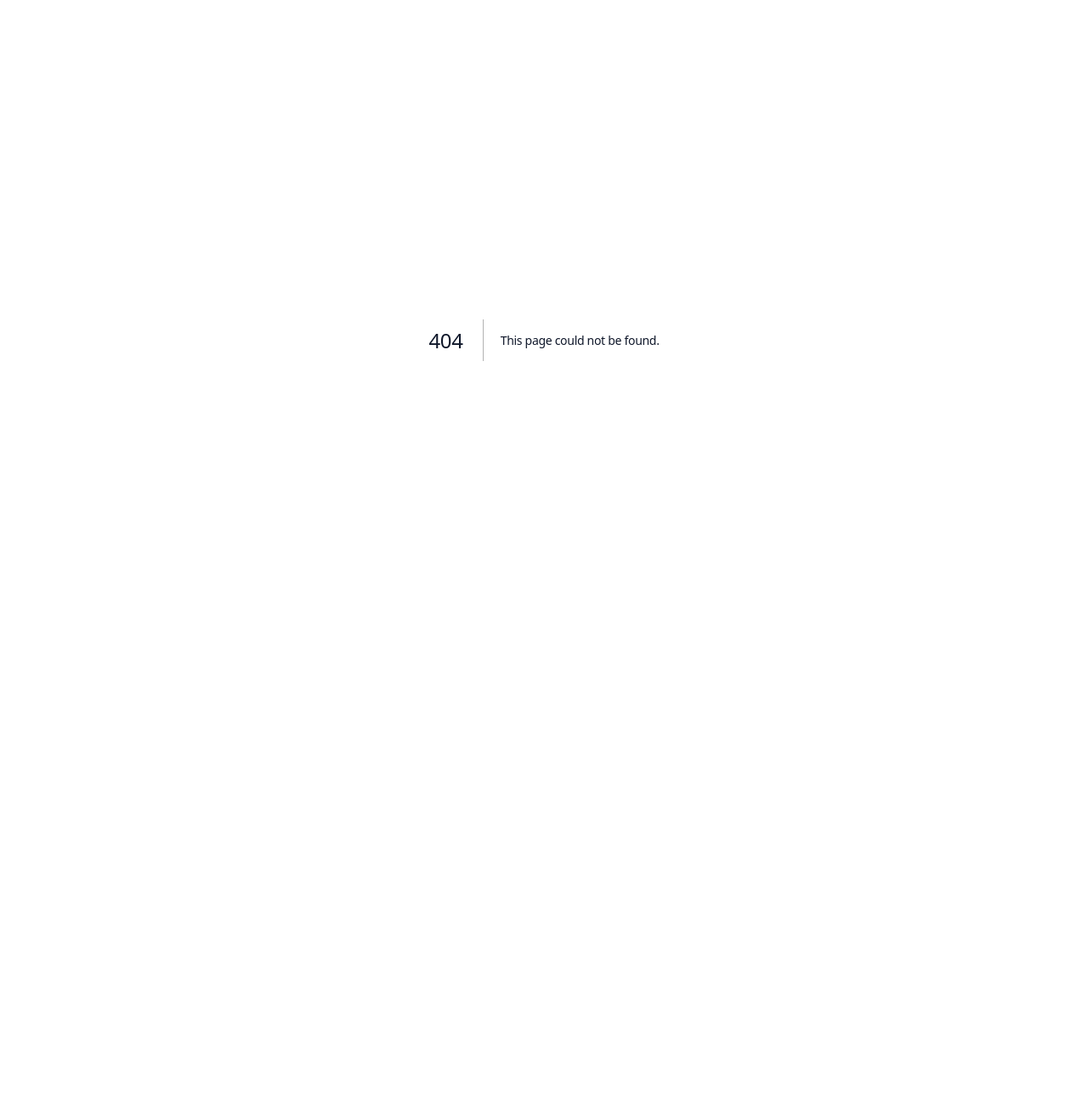
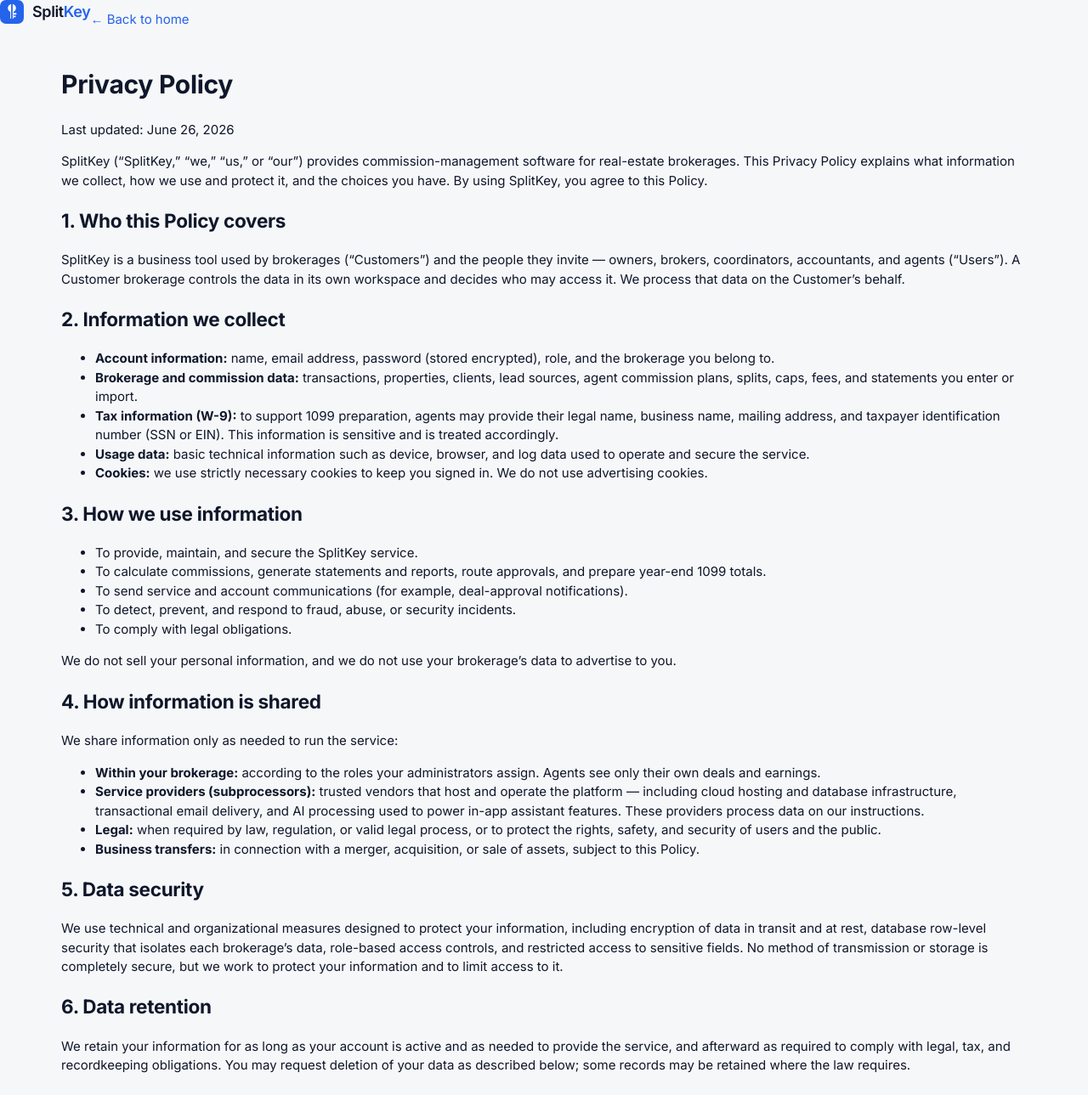
Before and after one commit to Jay07-coder/commission-app, a Next.js app: page /privacy in a window 1280 px wide. Before the commit this address had no page. Shown: the top 1289 px of the page at 85% size. Before the commit the page ends 800 px from the top, so only its background shows below. Built offline with nearby package versions, Linux system fonts and the light colour scheme.

Commit message:
Add files via upload

```diff
--- /dev/null
+++ b/app/privacy/page.tsx
@@ -0,0 +1,92 @@
+import Link from "next/link";
+import Logo from "@/components/Logo";
+
+export const metadata = { title: "Privacy Policy — SplitKey" };
+
+export default function PrivacyPage() {
+  return (
+    <>
+      <header className="legal-top">
+        <Link href="/" style={{ display: "inline-flex" }}><Logo variant="light" size={28} /></Link>
+        <Link href="/" className="back">← Back to home</Link>
+      </header>
+      <main className="legal">
+        <h1>Privacy Policy</h1>
+        <p className="upd">Last updated: June 26, 2026</p>
+
+        <p>
+          SplitKey (&ldquo;SplitKey,&rdquo; &ldquo;we,&rdquo; &ldquo;us,&rdquo; or &ldquo;our&rdquo;) provides commission-management
+          software for real-estate brokerages. This Privacy Policy explains what information we collect, how we use and protect it,
+          and the choices you have. By using SplitKey, you agree to this Policy.
+        </p>
+
+        <h2>1. Who this Policy covers</h2>
+        <p>
+          SplitKey is a business tool used by brokerages (&ldquo;Customers&rdquo;) and the people they invite — owners, brokers,
+          coordinators, accountants, and agents (&ldquo;Users&rdquo;). A Customer brokerage controls the data in its own workspace and
+          decides who may access it. We process that data on the Customer&rsquo;s behalf.
+        </p>
+
+        <h2>2. Information we collect</h2>
+        <ul>
+          <li><strong>Account information:</strong> name, email address, password (stored encrypted), role, and the brokerage you belong to.</li>
+          <li><strong>Brokerage and commission data:</strong> transactions, properties, clients, lead sources, agent commission plans, splits, caps, fees, and statements you enter or import.</li>
+          <li><strong>Tax information (W-9):</strong> to support 1099 preparation, agents may provide their legal name, business name, mailing address, and taxpayer identification number (SSN or EIN). This information is sensitive and is treated accordingly.</li>
+          <li><strong>Usage data:</strong> basic technical information such as device, browser, and log data used to operate and secure the service.</li>
+          <li><strong>Cookies:</strong> we use strictly necessary cookies to keep you signed in. We do not use advertising cookies.</li>
+        </ul>
+
+        <h2>3. How we use information</h2>
+        <ul>
+          <li>To provide, maintain, and secure the SplitKey service.</li>
+          <li>To calculate commissions, generate statements and reports, route approvals, and prepare year-end 1099 totals.</li>
+          <li>To send service and account communications (for example, deal-approval notifications).</li>
+          <li>To detect, prevent, and respond to fraud, abuse, or security incidents.</li>
+          <li>To comply with legal obligations.</li>
+        </ul>
+        <p>We do not sell your personal information, and we do not use your brokerage&rsquo;s data to advertise to you.</p>
+
+        <h2>4. How information is shared</h2>
+        <p>We share information only as needed to run the service:</p>
+        <ul>
+          <li><strong>Within your brokerage:</strong> according to the roles your administrators assign. Agents see only their own deals and earnings.</li>
+          <li><strong>Service providers (subprocessors):</strong> trusted vendors that host and operate the platform — including cloud hosting and database infrastructure, transactional email delivery, and AI processing used to power in-app assistant features. These providers process data on our instructions.</li>
+          <li><strong>Legal:</strong> when required by law, regulation, or valid legal process, or to protect the rights, safety, and security of users and the public.</li>
+          <li><strong>Business transfers:</strong> in connection with a merger, acquisition, or sale of assets, subject to this Policy.</li>
+        </ul>
+
+        <h2>5. Data security</h2>
+        <p>
+          We use technical and organizational measures designed to protect your information, including encryption of data in transit and at
+          rest, database row-level security that isolates each brokerage&rsquo;s data, role-based access controls, and restricted access to
+          sensitive fields. No method of transmission or storage is completely secure, but we work to protect your information and to limit
+          access to it.
+        </p>
+
+        <h2>6. Data retention</h2>
+        <p>
+          We retain your information for as long as your account is active and as needed to provide the service, and afterward as required to
+          comply with legal, tax, and recordkeeping obligations. You may request deletion of your data as described below; some records may be
+          retained where the law requires.
+        </p>
+
+        <h2>7. Your choices and rights</h2>
+        <p>
+          Depending on your location, you may have the right to access, correct, export, or delete your personal information. Users can update
+          much of their information directly in the app. For other requests, or to reach the brokerage that controls your data, contact us at{" "}
+          <a href="mailto:jay@topagentmi.com">jay@topagentmi.com</a>. If your data is controlled by a Customer brokerage, we will refer your
+          request to them.
+        </p>
+
+        <h2>8. Children</h2>
+        <p>SplitKey is a business tool intended for users aged 18 and older. It is not directed to children, and we do not knowingly collect information from anyone under 18.</p>
+
+        <h2>9. Changes to this Policy</h2>
+        <p>We may update this Policy from time to time. When we make material changes, we will update the date above and, where appropriate, provide additional notice.</p>
+
+        <h2>10. Contact us</h2>
+        <p>Questions about this Policy or your information? Email <a href="mailto:jay@topagentmi.com">jay@topagentmi.com</a>.</p>
+      </main>
+    </>
+  );
+}
```
